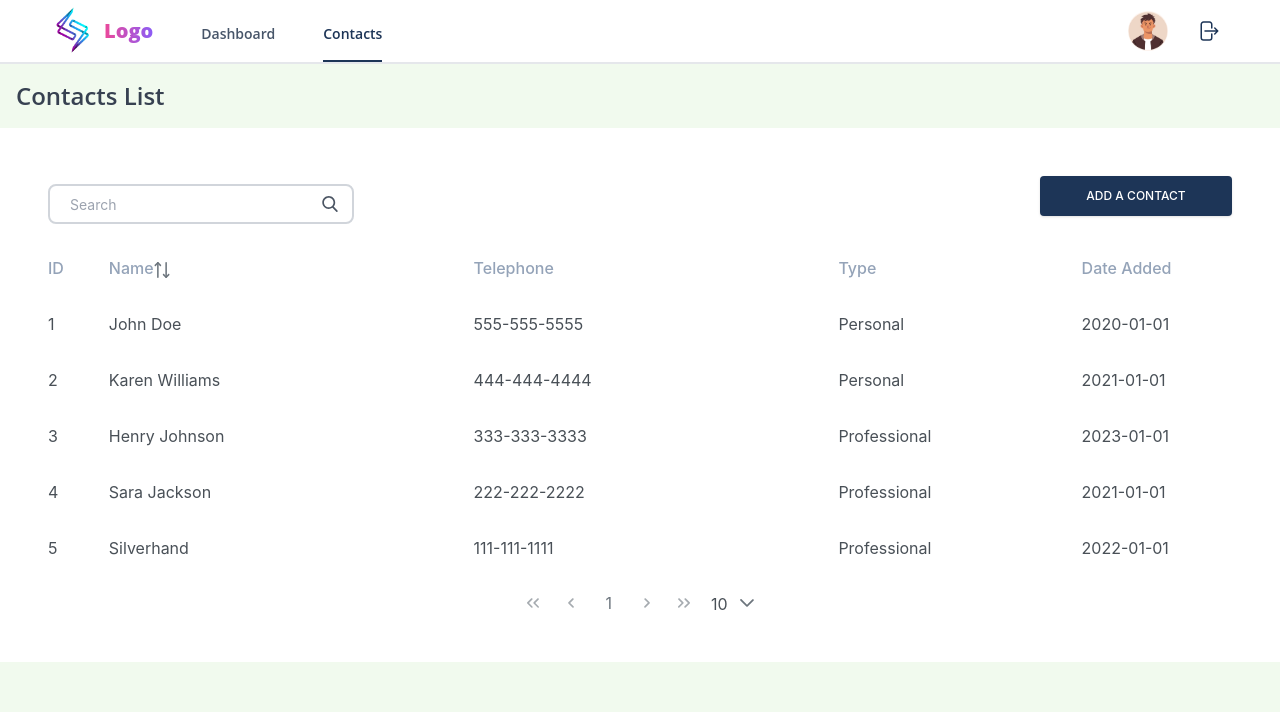
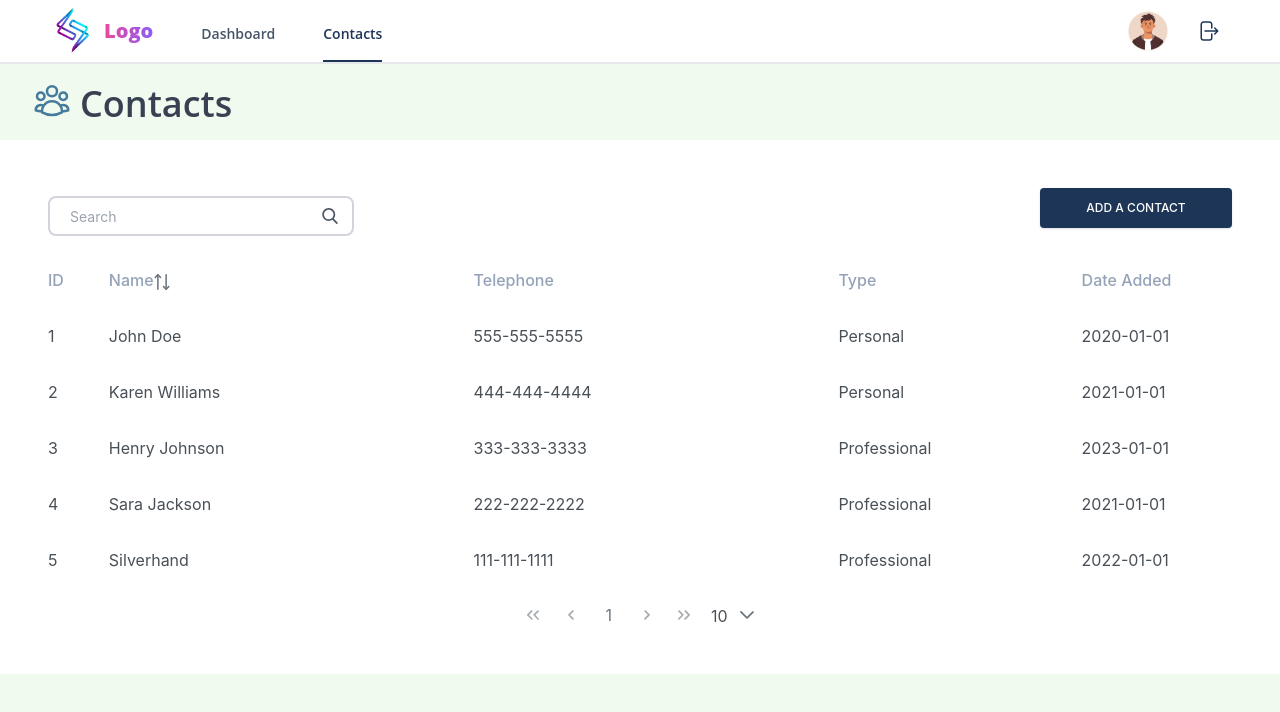
Before and after one commit to takinur/leveling, a Vue app: page /contacts in a window 1280 px wide. Shown: the top 712 px of the page. Built offline with nearby package versions, Linux system fonts and the light colour scheme.

Commit message:
Contacts Title

```diff
--- a/src/views/ContactListView.vue
+++ b/src/views/ContactListView.vue
@@ -61,7 +61,24 @@ function filteredList() {
 
 <template>
   <div class="w-full">
-    <h1 class="text-gray-700 my-4 pl-4 text-2xl font-semibold">Contacts List</h1>
+    <div class="text-gray-700 flex my-4 pl-8 text-4xl font-semibold">
+      <svg
+        xmlns="http://www.w3.org/2000/svg"
+        fill="none"
+        viewBox="0 0 24 24"
+        stroke-width="1.5"
+        stroke="currentColor"
+        class="w-10 h-10 mr-2 text-lightblue"
+      >
+        <path
+          stroke-linecap="round"
+          stroke-linejoin="round"
+          d="M18 18.72a9.094 9.094 0 003.741-.479 3 3 0 00-4.682-2.72m.94 3.198l.001.031c0 .225-.012.447-.037.666A11.944 11.944 0 0112 21c-2.17 0-4.207-.576-5.963-1.584A6.062 6.062 0 016 18.719m12 0a5.971 5.971 0 00-.941-3.197m0 0A5.995 5.995 0 0012 12.75a5.995 5.995 0 00-5.058 2.772m0 0a3 3 0 00-4.681 2.72 8.986 8.986 0 003.74.477m.94-3.197a5.971 5.971 0 00-.94 3.197M15 6.75a3 3 0 11-6 0 3 3 0 016 0zm6 3a2.25 2.25 0 11-4.5 0 2.25 2.25 0 014.5 0zm-13.5 0a2.25 2.25 0 11-4.5 0 2.25 2.25 0 014.5 0z"
+        />
+      </svg>
+
+      <h1 class="mt-1">Contacts</h1>
+    </div>
     <div class="w-full p-8 bg-white">
       <DataTable
         :value="filteredList()"
```
